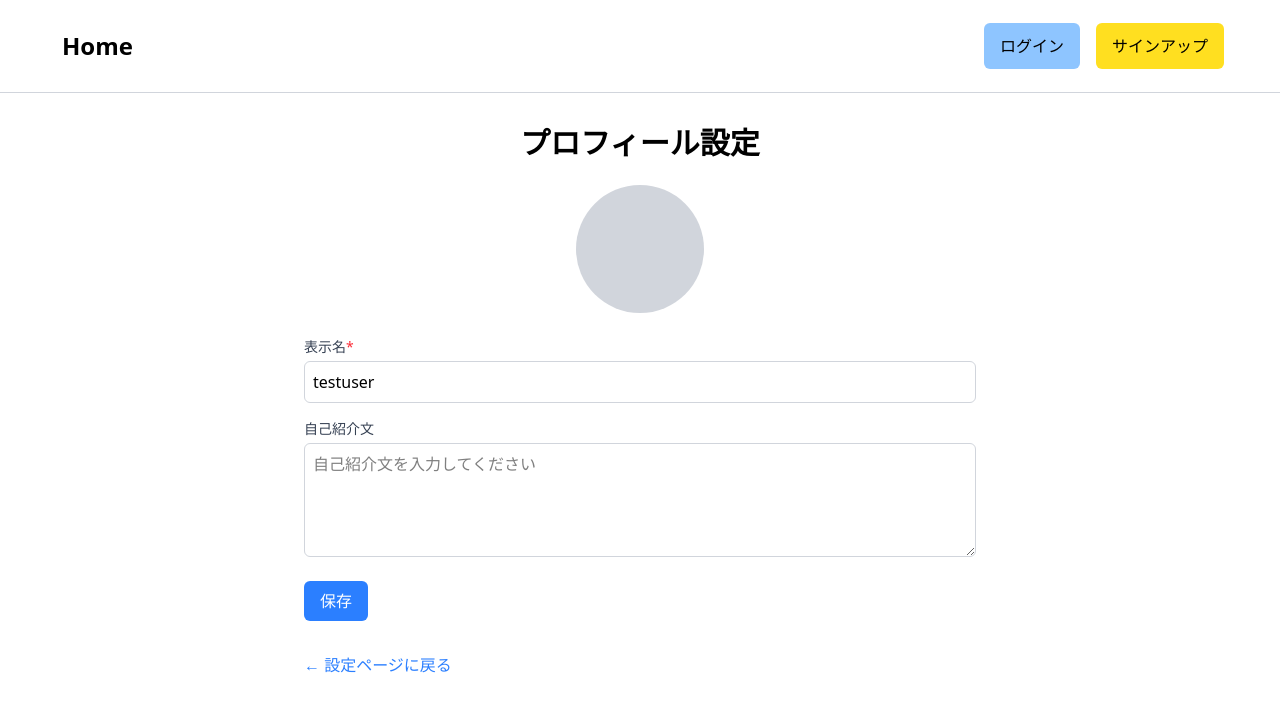
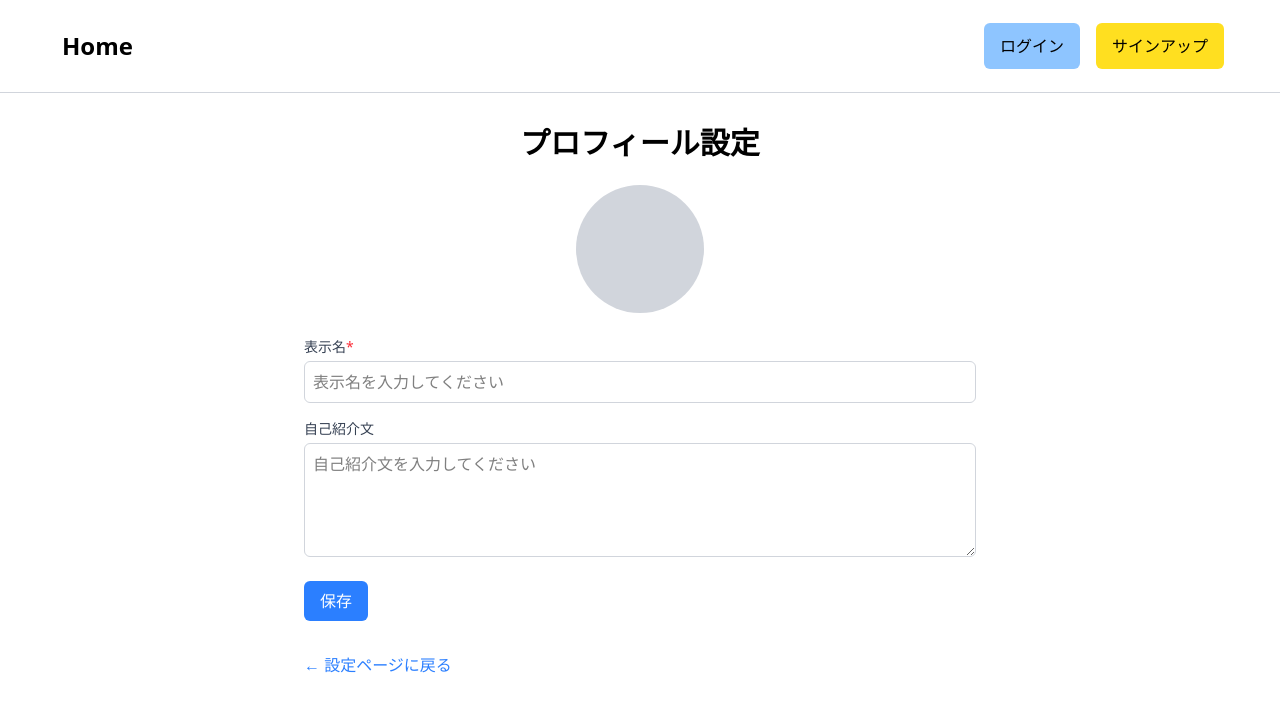
Before and after one commit to la-lala8701/my-blog, a Next.js app: page /dashboard/settings/profile in a window 1280 px wide. Shown: the top 712 px of the page. Built offline with nearby package versions, Linux system fonts and the light colour scheme; no server answers.

Commit message:
✨プロフィールページの表示名フィールドを修正し、useAuthからのデフォルト値を設定

```diff
--- a/app/dashboard/settings/profile/page.tsx
+++ b/app/dashboard/settings/profile/page.tsx
@@ -1,14 +1,17 @@
 'use client';
+import { useAuth } from '@/app/hooks/useAuth';
 import Link from 'next/link';
 import { useCallback } from 'react';
 import { SubmitHandler, useForm } from 'react-hook-form';
 
 type ProfileData = {
-  username: string;
+  display_name: string;
   introduction: string;
-}
+};
 
 export default function ProfilePage() {
+  const { context: {session} } = useAuth();
+
   const {
     register,
     handleSubmit,
@@ -17,7 +20,7 @@ export default function ProfilePage() {
 
   const onSubmit: SubmitHandler<ProfileData> = useCallback((data) => {
     // useAuthでデータを更新したい
-    alert('データを更新しました')
+    alert('データを更新しました');
   }, []);
 
   return (
@@ -34,15 +37,15 @@ export default function ProfilePage() {
             表示名
             <span className="text-red-500">*</span>
             <span className="ml-2 text-sm text-red-500">
-              {errors.username && <span>必須項目です</span>}
+              {errors.display_name && <span>必須項目です</span>}
             </span>
           </label>
           <input
             type="text"
             className="mt-1 block w-full border border-gray-300 rounded-md p-2"
             placeholder="表示名を入力してください"
-            defaultValue="testuser"
-            {...register('username', { required: true })}
+            defaultValue={session?.user.user_metadata.display_name}
+            {...register('display_name', { required: true })}
           />
         </div>
         <div className="mt-4">
@@ -64,7 +67,10 @@ export default function ProfilePage() {
         </button>
       </form>
       <div className="mt-8">
-        <Link href="/dashboard/settings" className="text-blue-500 hover:underline">
+        <Link
+          href="/dashboard/settings"
+          className="text-blue-500 hover:underline"
+        >
           ← 設定ページに戻る
         </Link>
       </div>
```
